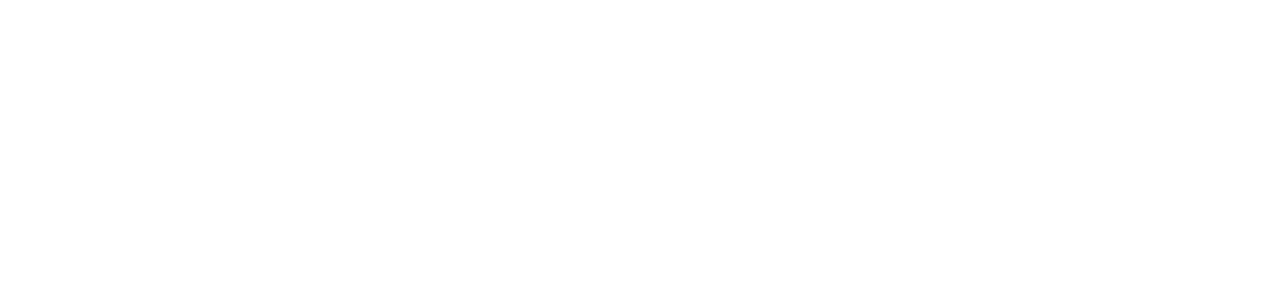
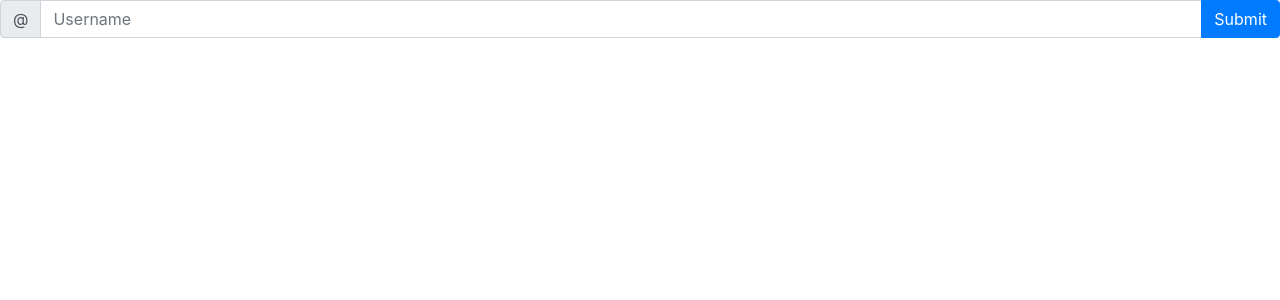
Before and after one commit to Koshin-Mohamed/github-search, an Angular app: page / in a window 1280 px wide. Shown: the top 300 px of the page. Built offline with nearby package versions, Linux system fonts and the light colour scheme.

Commit message:
added form component and button to search usernames.

```diff
--- a/src/app/app.component.html
+++ b/src/app/app.component.html
@@ -1,21 +1,3 @@
-<!-- * * * * * * * * * * * * * * * * * * * * * * * * * * * * * * * -->
-<!-- * * * * * * * * * * * The content below * * * * * * * * * * * -->
-<!-- * * * * * * * * * * is only a placeholder * * * * * * * * * * -->
-<!-- * * * * * * * * * * and can be replaced. * * * * * * * * * * * -->
-<!-- * * * * * * * * * * * * * * * * * * * * * * * * * * * * * * * -->
-<!-- * * * * * * * * * Delete the template below * * * * * * * * * * -->
-<!-- * * * * * * * to get started with your project! * * * * * * * * -->
-<!-- * * * * * * * * * * * * * * * * * * * * * * * * * * * * * * * -->
-
-
-<!-- * * * * * * * * * * * * * * * * * * * * * * * * * * * * * * * -->
-<!-- * * * * * * * * * * * The content above * * * * * * * * * * * -->
-<!-- * * * * * * * * * * is only a placeholder * * * * * * * * * * -->
-<!-- * * * * * * * * * * and can be replaced. * * * * * * * * * * * -->
-<!-- * * * * * * * * * * * * * * * * * * * * * * * * * * * * * * * -->
-<!-- * * * * * * * * * * End of Placeholder * * * * * * * * * * * -->
-<!-- * * * * * * * * * * * * * * * * * * * * * * * * * * * * * * * -->
-
-
+<app-search-form></app-search-form>
 
 <router-outlet></router-outlet>
--- a/src/app/app.module.ts
+++ b/src/app/app.module.ts
@@ -3,10 +3,12 @@
 
 import { AppRoutingModule } from './app-routing.module';
 import { AppComponent } from './app.component';
+import { SearchFormComponent } from './search-form/search-form.component';
 
 @NgModule({
   declarations: [
-    AppComponent
+    AppComponent,
+    SearchFormComponent
   ],
   imports: [
     BrowserModule,
--- /dev/null
+++ b/src/app/search-form/search-form.component.html
@@ -0,0 +1,13 @@
+<form>
+  <label class="sr-only" for="username">Username</label>
+  <div class="input-group mb-1">
+    <div class="input-group-prepend">
+      <div class="input-group-text">@</div>
+    </div>
+    <input type="text" class="form-control" id="username" placeholder="Username">
+    <div class="input-group-append">
+    <button type="submit" class="btn btn-primary">Submit</button>
+    </div>
+  </div>
+
+</form>
--- /dev/null
+++ b/src/app/search-form/search-form.component.ts
@@ -0,0 +1,15 @@
+import { Component, OnInit } from '@angular/core';
+
+@Component({
+  selector: 'app-search-form',
+  templateUrl: './search-form.component.html',
+  styleUrls: ['./search-form.component.css']
+})
+export class SearchFormComponent implements OnInit {
+
+  constructor() { }
+
+  ngOnInit() {
+  }
+
+}
--- a/src/index.html
+++ b/src/index.html
@@ -6,6 +6,8 @@
   <base href="/">
   <meta name="viewport" content="width=device-width, initial-scale=1">
   <link rel="icon" type="image/x-icon" href="favicon.ico">
+  <link rel="stylesheet" href="https://stackpath.bootstrapcdn.com/bootstrap/4.3.1/css/bootstrap.min.css" integrity="sha384-ggOyR0iXCbMQv3Xipma34MD+dH/1fQ784/j6cY/iJTQUOhcWr7x9JvoRxT2MZw1T" crossorigin="anonymous">
+  <script src="https://use.fontawesome.com/3ae8f3faa8.js"></script>
 </head>
 <body>
   <app-root></app-root>
```
Also changed, not shown: src/app/search-form/search-form.component.css (added), 1 other file (tests, documents, lock files or other folders).
